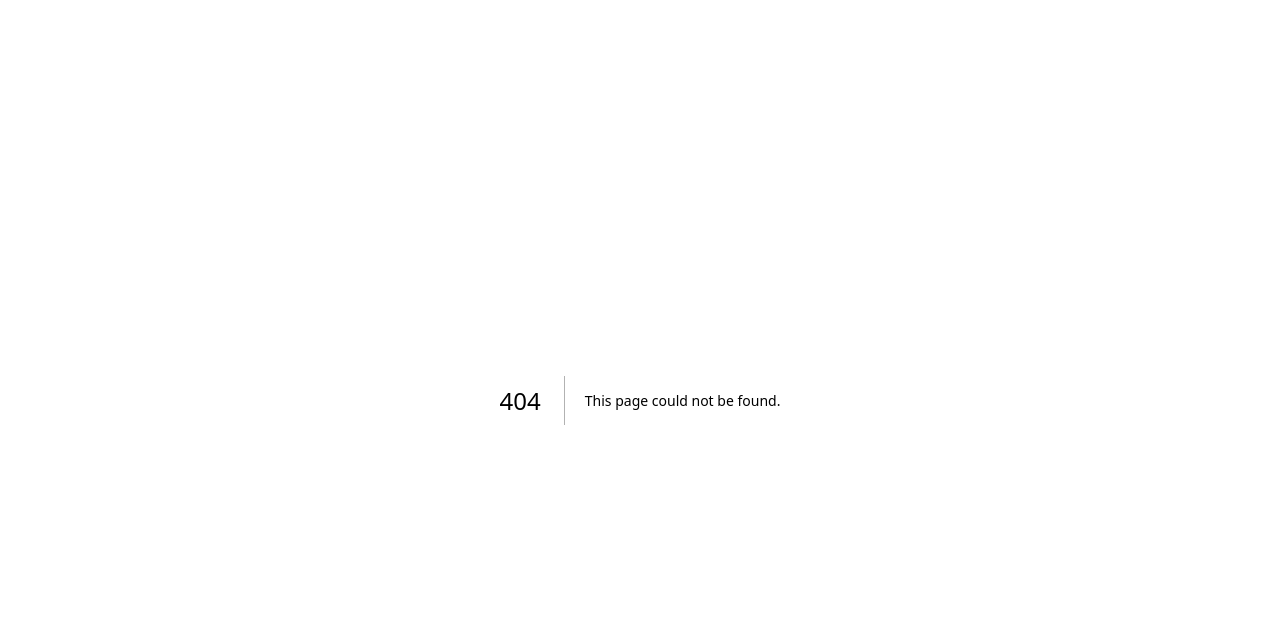
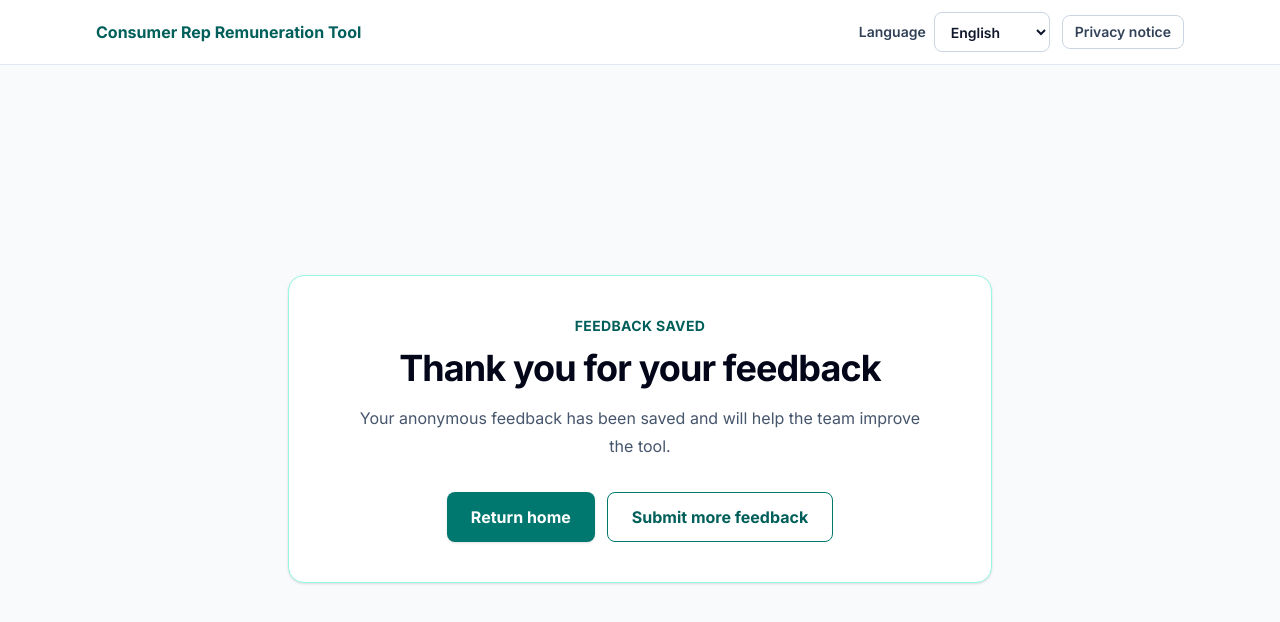
Before and after one commit to unsw-cse-comp99-3900/capstone-project-26t2-9900-t13c-cake, a Next.js app: page /feedback/thank-you in a window 1280 px wide. Before the commit this address had no page. Shown: the top 622 px of the page. Built offline with nearby package versions, Linux system fonts and the light colour scheme.

Commit message:
feat: align PDF exports and add feedback confirmation

```diff
--- a/package.json
+++ b/package.json
@@ -26,6 +26,7 @@
   },
   "dependencies": {
     "@prisma/client": "^6.9.0",
+    "html2canvas": "^1.4.1",
     "jspdf": "^4.2.1",
     "next": "^15.3.3",
     "nodemailer": "^9.0.3",
--- /dev/null
+++ b/src/app/feedback/thank-you/page.tsx
@@ -0,0 +1,11 @@
+import type { Metadata } from "next";
+import { FeedbackThankYouPage } from "@/components/feedback/FeedbackThankYouPage";
+
+export const metadata: Metadata = {
+  title: "Feedback saved | Consumer Rep Remuneration Tool",
+  description: "Confirmation that anonymous feedback was saved.",
+};
+
+export default function Page() {
+  return <FeedbackThankYouPage />;
+}
--- a/src/app/globals.css
+++ b/src/app/globals.css
@@ -79,6 +79,66 @@ body {
   display: none;
 }
 
+.pdf-export-staging {
+  --color-white: #ffffff;
+  --color-slate-50: #f8fafc;
+  --color-slate-100: #f1f5f9;
+  --color-slate-200: #e2e8f0;
+  --color-slate-300: #cbd5e1;
+  --color-slate-500: #64748b;
+  --color-slate-600: #475569;
+  --color-slate-700: #334155;
+  --color-slate-800: #1e293b;
+  --color-slate-950: #020617;
+  --color-teal-50: #f0fdfa;
+  --color-teal-100: #ccfbf1;
+  --color-teal-300: #5eead4;
+  --color-teal-600: #0d9488;
+  --color-teal-700: #0f766e;
+  --color-teal-800: #115e59;
+  --color-teal-900: #134e4a;
+  --color-amber-50: #fffbeb;
+  --color-amber-200: #fde68a;
+  --color-amber-950: #451a03;
+  --color-red-50: #fef2f2;
+  --color-red-200: #fecaca;
+  --color-red-700: #b91c1c;
+  --color-red-800: #991b1b;
+  --color-red-950: #450a0a;
+  position: fixed;
+  top: 0;
+  left: -10000px;
+  z-index: -1;
+  overflow: visible;
+  background: #fff;
+  color: #111;
+  pointer-events: none;
+}
+
+.pdf-export-staging .no-print {
+  display: none !important;
+}
+
+.pdf-export-staging .print-only {
+  display: block !important;
+}
+
+.pdf-export-staging .results-print-area {
+  width: 100%;
+  border: 0 !important;
+  border-radius: 0 !important;
+  box-shadow: none !important;
+  padding: 56px !important;
+}
+
+.pdf-export-staging .result-card-print {
+  box-shadow: none !important;
+}
+
+.pdf-export-staging .results-comparison-print {
+  overflow: visible !important;
+}
+
 @media print {
   @page {
     margin: 1.5cm;
@@ -109,7 +169,8 @@ body {
     box-shadow: none !important;
   }
 
-  .result-card-link::after {
+  .result-card-link::after,
+  .result-source-link::after {
     content: " (" attr(href) ")";
     font-size: 0.85em;
     font-weight: 600;
--- a/src/components/feedback/AnonymousFeedbackForm.tsx
+++ b/src/components/feedback/AnonymousFeedbackForm.tsx
@@ -1,6 +1,7 @@
 "use client";
 
 import { FormEvent, useState } from "react";
+import { useRouter } from "next/navigation";
 import { useLanguage } from "@/contexts/LanguageContext";
 import type { TranslationKey } from "@/i18n/translations";
 
@@ -20,6 +21,7 @@ const toolAreas: Array<{ value: string; label: TranslationKey }> = [
 
 export function AnonymousFeedbackForm() {
   const { t } = useLanguage();
+  const router = useRouter();
   const [status, setStatus] = useState<FormStatus>({ type: "idle" });
   const [rating, setRating] = useState("");
   const [partOfTool, setPartOfTool] = useState("General experience");
@@ -55,6 +57,7 @@ export function AnonymousFeedbackForm() {
       setImprovement("");
       setConsentConfirmed(false);
       setStatus({ type: "success" });
+      router.push("/feedback/thank-you");
     } catch (error) {
       setStatus({
         type: "error",
@@ -174,11 +177,6 @@ export function AnonymousFeedbackForm() {
         >
           {status.type === "submitting" ? t("submitting") : t("submitFeedback")}
         </button>
-        {status.type === "success" && (
-          <p role="status" className="text-sm font-semibold text-teal-800">
-            {t("feedbackSuccess")}
-          </p>
-        )}
         {status.type === "error" && (
           <p role="alert" className="rounded-lg border border-red-300 bg-red-50 px-3 py-2 text-sm font-semibold text-red-900">
             {status.message}
--- /dev/null
+++ b/src/components/feedback/FeedbackShell.tsx
@@ -0,0 +1,44 @@
+"use client";
+
+import type { ReactNode } from "react";
+import Link from "next/link";
+import { LanguageSelector } from "@/components/language/LanguageSelector";
+import { useLanguage } from "@/contexts/LanguageContext";
+
+type FeedbackShellProps = {
+  children: ReactNode;
+};
+
+export function FeedbackShell({ children }: FeedbackShellProps) {
+  const { t } = useLanguage();
+
+  return (
+    <main
+      id="main-content"
+      tabIndex={-1}
+      className="min-h-screen bg-slate-50 text-slate-900 outline-none"
+    >
+      <div className="border-b border-slate-200 bg-white">
+        <div className="mx-auto flex w-full max-w-6xl items-center justify-between gap-4 px-4 py-3 sm:px-6 lg:px-8">
+          <Link
+            href="/"
+            className="font-bold text-teal-800 transition hover:text-teal-950 focus-visible:outline-3 focus-visible:outline-offset-4 focus-visible:outline-teal-700"
+          >
+            {t("toolTitle")}
+          </Link>
+          <div className="flex flex-wrap items-center justify-end gap-3">
+            <LanguageSelector />
+            <Link
+              href="/privacy"
+              className="rounded-lg border border-slate-300 px-3 py-1.5 text-sm font-semibold text-slate-700 transition hover:bg-slate-50 focus-visible:outline-3 focus-visible:outline-offset-2 focus-visible:outline-teal-700"
+            >
+              {t("privacyNotice")}
+            </Link>
+          </div>
+        </div>
+      </div>
+
+      {children}
+    </main>
+  );
+}
--- /dev/null
+++ b/src/components/feedback/FeedbackThankYouPage.tsx
@@ -0,0 +1,44 @@
+"use client";
+
+import Link from "next/link";
+import { FeedbackShell } from "./FeedbackShell";
+import { useLanguage } from "@/contexts/LanguageContext";
+
+export function FeedbackThankYouPage() {
+  const { t } = useLanguage();
+
+  return (
+    <FeedbackShell>
+      <section className="mx-auto flex w-full max-w-3xl items-center px-4 py-12 sm:min-h-[calc(100vh-4.5rem)] sm:px-6 lg:px-8">
+        <div
+          role="status"
+          className="w-full rounded-2xl border border-teal-200 bg-white p-6 text-center shadow-sm sm:p-10"
+        >
+          <p className="text-sm font-bold uppercase tracking-wide text-teal-800">
+            {t("feedbackSavedLabel")}
+          </p>
+          <h1 className="mt-3 text-3xl font-bold tracking-tight text-slate-950 sm:text-4xl">
+            {t("feedbackThankYouTitle")}
+          </h1>
+          <p className="mx-auto mt-4 max-w-xl text-base leading-7 text-slate-600">
+            {t("feedbackThankYouText")}
+          </p>
+          <div className="mt-8 flex flex-col justify-center gap-3 sm:flex-row">
+            <Link
+              href="/"
+              className="inline-flex min-h-12 items-center justify-center rounded-lg bg-teal-700 px-6 py-3 text-base font-bold text-white shadow-sm transition hover:bg-teal-800 focus-visible:outline-3 focus-visible:outline-offset-2 focus-visible:outline-teal-700"
+            >
+              {t("returnHome")}
+            </Link>
+            <Link
+              href="/feedback"
+              className="inline-flex min-h-12 items-center justify-center rounded-lg border border-teal-700 bg-white px-6 py-3 text-base font-bold text-teal-800 transition hover:bg-teal-50 focus-visible:outline-3 focus-visible:outline-offset-2 focus-visible:outline-teal-700"
+            >
+              {t("submitMoreFeedback")}
+            </Link>
+          </div>
+        </div>
+      </section>
+    </FeedbackShell>
+  );
+}
--- a/src/components/results/ResultsComparisonView.tsx
+++ b/src/components/results/ResultsComparisonView.tsx
@@ -41,7 +41,7 @@ const comparisonRows: ComparisonRow[] = [
           href={record.link}
           target="_blank"
           rel="noreferrer"
-          className="font-bold text-teal-800 underline-offset-4 hover:underline focus-visible:outline-3 focus-visible:outline-offset-2 focus-visible:outline-teal-700"
+          className="result-source-link font-bold text-teal-800 underline-offset-4 hover:underline focus-visible:outline-3 focus-visible:outline-offset-2 focus-visible:outline-teal-700"
         >
           Open source
         </a>
@@ -84,7 +84,7 @@ export function ResultsComparisonView({
         </div>
       </div>
 
-      <div className="mt-4 overflow-x-auto rounded-xl border border-slate-200">
+      <div className="results-comparison-print mt-4 overflow-x-auto rounded-xl border border-slate-200">
         <table className="min-w-full divide-y divide-slate-200 text-left text-sm">
           <thead className="bg-slate-50">
             <tr>
--- a/src/components/results/ResultsExportActions.tsx
+++ b/src/components/results/ResultsExportActions.tsx
@@ -1,15 +1,11 @@
 "use client";
 
 import { useState, type ReactNode } from "react";
-import type { EvidenceRecordDTO } from "@/server/repositories/evidenceRepository";
-import type { MultiQuizFilters, QuizFilters } from "@/lib/filter/filterService";
 import { exportResultsPdf } from "@/lib/results/exportResultsPdf";
 import { printResults } from "@/lib/results/printResults";
 import { useLanguage } from "@/contexts/LanguageContext";
 
 type ResultsExportActionsProps = {
-  filters: QuizFilters | MultiQuizFilters;
-  records: EvidenceRecordDTO[];
   disabled?: boolean;
   trailingActions?: ReactNode;
 };
@@ -19,8 +15,6 @@ const actionButtonClassName =
 
 /** CAKE-14 — print and PDF export controls for the results panel */
 export function ResultsExportActions({
-  filters,
-  records,
   disabled = false,
   trailingActions,
 }: ResultsExportActionsProps) {
@@ -35,7 +29,7 @@ export function ResultsExportActions({
     setIsExporting(true);
 
     try {
-      await exportResultsPdf({ filters, records });
+      await exportResultsPdf();
     } catch {
       setExportError(t("exportError"));
     } finally {
--- a/src/components/results/ResultsPanel.tsx
+++ b/src/components/results/ResultsPanel.tsx
@@ -128,8 +128,6 @@ export function ResultsPanel({ filters, records, error, onRetry, onStartOver }:
 
       <div className="no-print mt-4 flex flex-col gap-2 sm:flex-row sm:items-center sm:justify-between">
         <ResultsExportActions
-          filters={filters}
-          records={flatRecords}
           disabled={!hasExportableResults}
           trailingActions={
             <button
@@ -230,7 +228,7 @@ export function ResultsPanel({ filters, records, error, onRetry, onStartOver }:
         </div>
       )}
 
-      <div className="mt-4">
+      <div className="results-disclaimer-print mt-4">
         <DisclaimerBanner />
       </div>
     </section>
--- a/src/i18n/translations.ts
+++ b/src/i18n/translations.ts
@@ -156,6 +156,11 @@ const en = {
   submitting: "Submitting...",
   submitFeedback: "Submit feedback",
   feedbackSuccess: "Thank you. Your anonymous feedback has been saved.",
+  feedbackSavedLabel: "Feedback saved",
+  feedbackThankYouTitle: "Thank you for your feedback",
+  feedbackThankYouText: "Your anonymous feedback has been saved and will help the team improve the tool.",
+  returnHome: "Return home",
+  submitMoreFeedback: "Submit more feedback",
   feedbackError: "Feedback could not be submitted.",
   administrator: "Administrator",
   accountCentre: "Account centre",
@@ -409,6 +414,11 @@ const zh: Record<TranslationKey, string> = {
   submitting: "正在提交……",
   submitFeedback: "提交反馈",
   feedbackSuccess: "感谢您的反馈。匿名反馈已保存。",
+  feedbackSavedLabel: "反馈已保存",
+  feedbackThankYouTitle: "感谢您的反馈",
+  feedbackThankYouText: "您的匿名反馈已保存，并将帮助团队继续改进本工具。",
+  returnHome: "返回首页",
+  submitMoreFeedback: "继续提交反馈",
   feedbackError: "无法提交反馈。",
   administrator: "管理员",
   accountCentre: "账户中心",
--- a/src/lib/results/exportResultsPdf.ts
+++ b/src/lib/results/exportResultsPdf.ts
@@ -1,159 +1,199 @@
-import type { EvidenceRecordDTO } from "@/server/repositories/evidenceRepository";
-import type { MultiQuizFilters, QuizFilters } from "@/lib/filter/filterService";
-import {
-  RESULTS_DISCLAIMER,
-  TOOL_TITLE,
-  buildResultsPdfFilename,
-  formatBooleanGuidance,
-  formatFilterSummary,
-  formatRateRange,
-  formatResultSummary,
-} from "./resultFormatters";
+import { buildResultsPdfFilename } from "./resultFormatters";
+import { PRINT_AREA_ID } from "./printResults";
 
 type ExportResultsPdfInput = {
-  filters: QuizFilters | MultiQuizFilters;
-  records: EvidenceRecordDTO[];
   generatedAt?: Date;
 };
 
-const PAGE_MARGIN = 48;
-const LINE_HEIGHT = 14;
-const TITLE_SIZE = 16;
-const BODY_SIZE = 11;
-const SMALL_SIZE = 9;
+type ProtectedBlock = {
+  top: number;
+  bottom: number;
+};
 
-function addLines(
-  doc: import("jspdf").jsPDF,
-  lines: string[],
-  x: number,
-  y: number,
-  maxWidth: number,
-  pageHeight: number,
-): number {
-  let currentY = y;
+export type PdfPageSlice = {
+  start: number;
+  end: number;
+};
 
-  for (const line of lines) {
-    const wrapped = doc.splitTextToSize(line, maxWidth) as string[];
+const EXPORT_WIDTH = 794;
+const MIN_PAGE_FILL_RATIO = 0.35;
 
-    for (const wrappedLine of wrapped) {
-      if (currentY > pageHeight - PAGE_MARGIN) {
-        doc.addPage();
-        currentY = PAGE_MARGIN;
+export function calculatePdfPageSlices(
+  totalHeight: number,
+  maxPageHeight: number,
+  protectedBlocks: ProtectedBlock[],
+): PdfPageSlice[] {
+  if (totalHeight <= 0 || maxPageHeight <= 0) {
+    return [];
   }
 
-      doc.text(wrappedLine, x, currentY);
-      currentY += LINE_HEIGHT;
+  const blocks = [...protectedBlocks].sort((left, right) => left.top - right.top);
+  const slices: PdfPageSlice[] = [];
+  let start = 0;
+
+  while (start < totalHeight) {
+    const targetEnd = Math.min(start + maxPageHeight, totalHeight);
+    let end = targetEnd;
+
+    if (targetEnd < totalHeight) {
+      const crossingBlock = blocks.find(
+        (block) => block.top < targetEnd && block.bottom > targetEnd,
+      );
+
+      if (
+        crossingBlock &&
+        crossingBlock.top - start >= maxPageHeight * MIN_PAGE_FILL_RATIO
+      ) {
+        end = crossingBlock.top;
       }
     }
 
-  return currentY;
+    if (end <= start) {
+      end = targetEnd;
     }
 
-function buildRecordLines(record: EvidenceRecordDTO): string[] {
-  const lines = [
-    record.publisher,
-    record.title,
-    [record.year ? `Year: ${record.year}` : null, `Jurisdictions: ${record.jurisdictions}`]
-      .filter(Boolean)
-      .join(" · "),
-    `Rate: ${formatRateRange(record)}`,
-    `Reimbursement guidance: ${formatBooleanGuidance(record.reimbursementGuidance)}`,
-    `Unpaid consumer engagement guidance: ${formatBooleanGuidance(record.unpaidEngagementGuidance)}`,
-  ];
-
-  if (record.exampleOrganisations) {
-    lines.push(`Example organisations: ${record.exampleOrganisations}`);
+    slices.push({ start, end });
+    start = end;
   }
 
-  if (record.link) {
-    lines.push(`Source: ${record.link}`);
+  return slices;
 }
 
-  return lines;
+function prepareClone(source: HTMLElement): {
+  staging: HTMLDivElement;
+  clone: HTMLElement;
+} {
+  const staging = document.createElement("div");
+  staging.className = "pdf-export-staging";
+  staging.style.width = `${EXPORT_WIDTH}px`;
+
+  const clone = source.cloneNode(true) as HTMLElement;
+  clone.removeAttribute("id");
+  clone.setAttribute("aria-hidden", "true");
+
+  clone
+    .querySelectorAll<HTMLAnchorElement>(".result-card-link, .result-source-link")
+    .forEach((link) => {
+      link.removeAttribute("target");
+      link.textContent = `${link.textContent?.trim() ?? "Source"} (${link.href})`;
+    });
+
+  staging.appendChild(clone);
+  document.body.appendChild(staging);
+
+  return { staging, clone };
 }
 
-/** CAKE-14 — build and download a PDF summary of quiz results */
-export async function exportResultsPdf({
-  filters,
-  records,
-  generatedAt = new Date(),
-}: ExportResultsPdfInput): Promise<void> {
-  const { jsPDF } = await import("jspdf");
-  const doc = new jsPDF({ unit: "pt", format: "a4" });
-  const pageWidth = doc.internal.pageSize.getWidth();
-  const pageHeight = doc.internal.pageSize.getHeight();
-  const contentWidth = pageWidth - PAGE_MARGIN * 2;
+function collectProtectedBlocks(root: HTMLElement): ProtectedBlock[] {
+  const rootTop = root.getBoundingClientRect().top;
 
-  let y = PAGE_MARGIN;
-
-  doc.setFont("helvetica", "bold");
-  doc.setFontSize(TITLE_SIZE);
-  doc.text(TOOL_TITLE, PAGE_MARGIN, y);
-  y += LINE_HEIGHT + 4;
-
-  doc.setFont("helvetica", "normal");
-  doc.setFontSize(BODY_SIZE);
-  y = addLines(
-    doc,
-    [
-      "Results summary",
-      `Generated: ${generatedAt.toLocaleString()}`,
-      formatResultSummary(records.length),
-      formatFilterSummary(filters),
-    ],
-    PAGE_MARGIN,
-    y,
-    contentWidth,
-    pageHeight,
-  );
-
-  y += LINE_HEIGHT / 2;
-
-  if (records.length === 0) {
-    doc.setFont("helvetica", "bold");
-    y = addLines(
-      doc,
-      ["No exact matches found"],
-      PAGE_MARGIN,
-      y,
-      contentWidth,
-      pageHeight,
-    );
-    doc.setFont("helvetica", "normal");
-    y = addLines(
-      doc,
-      [
-        "Try broadening the jurisdiction, removing the sub-category, or selecting a more general engagement context.",
-      ],
-      PAGE_MARGIN,
-      y,
-      contentWidth,
-      pageHeight,
-    );
-  } else {
-    records.forEach((record, index) => {
-      const recordLines = buildRecordLines(record);
-
-      if (index > 0) {
-        y += LINE_HEIGHT / 2;
-      }
-
-      if (y > pageHeight - PAGE_MARGIN - LINE_HEIGHT * 4) {
-        doc.addPage();
-        y = PAGE_MARGIN;
-      }
-
-      doc.setFont("helvetica", "bold");
-      y = addLines(doc, recordLines.slice(0, 2), PAGE_MARGIN, y, contentWidth, pageHeight);
-      doc.setFont("helvetica", "normal");
-      y = addLines(doc, recordLines.slice(2), PAGE_MARGIN, y, contentWidth, pageHeight);
+  return Array.from(
+    root.querySelectorAll<HTMLElement>(".result-card-print, .results-disclaimer-print"),
+  ).map((element) => {
+    const bounds = element.getBoundingClientRect();
+    return {
+      top: bounds.top - rootTop,
+      bottom: bounds.bottom - rootTop,
+    };
   });
 }
 
-  y += LINE_HEIGHT;
-  doc.setFont("helvetica", "italic");
-  doc.setFontSize(SMALL_SIZE);
-  addLines(doc, [`Important: ${RESULTS_DISCLAIMER}`], PAGE_MARGIN, y, contentWidth, pageHeight);
+function createPageImage(
+  source: HTMLCanvasElement,
+  start: number,
+  end: number,
+): HTMLCanvasElement {
+  const page = document.createElement("canvas");
+  page.width = source.width;
+  page.height = Math.max(1, end - start);
+
+  const context = page.getContext("2d");
+  if (!context) {
+    throw new Error("Unable to prepare the PDF page.");
+  }
+
+  context.fillStyle = "#ffffff";
+  context.fillRect(0, 0, page.width, page.height);
+  context.drawImage(
+    source,
+    0,
+    start,
+    source.width,
+    page.height,
+    0,
+    0,
+    source.width,
+    page.height,
+  );
+
+  return page;
+}
+
+/** CAKE-14 - download the same results layout used by browser printing. */
+export async function exportResultsPdf({
+  generatedAt = new Date(),
+}: ExportResultsPdfInput = {}): Promise<void> {
+  const source = document.getElementById(PRINT_AREA_ID);
+  if (!source) {
+    throw new Error("Results are not available for export.");
+  }
+
+  const { staging, clone } = prepareClone(source);
+
+  try {
+    await document.fonts.ready;
+    await new Promise<void>((resolve) => requestAnimationFrame(() => resolve()));
+
+    const [{ jsPDF }, { default: html2canvas }] = await Promise.all([
+      import("jspdf"),
+      import("html2canvas"),
+    ]);
+
+    const doc = new jsPDF({ unit: "pt", format: "a4", orientation: "portrait" });
+    const pageWidth = doc.internal.pageSize.getWidth();
+    const pageHeight = doc.internal.pageSize.getHeight();
+    const maxPageHeight = clone.offsetWidth * (pageHeight / pageWidth);
+    const slices = calculatePdfPageSlices(
+      clone.scrollHeight,
+      maxPageHeight,
+      collectProtectedBlocks(clone),
+    );
+
+    const canvas = await html2canvas(clone, {
+      backgroundColor: "#ffffff",
+      logging: false,
+      scale: 2,
+      useCORS: true,
+      width: clone.scrollWidth,
+      height: clone.scrollHeight,
+      windowWidth: EXPORT_WIDTH,
+    });
+    const pixelRatio = canvas.height / clone.scrollHeight;
+
+    slices.forEach((slice, index) => {
+      const start = Math.round(slice.start * pixelRatio);
+      const end = Math.min(canvas.height, Math.round(slice.end * pixelRatio));
+      const pageCanvas = createPageImage(canvas, start, end);
+      const renderedHeight = pageCanvas.height * (pageWidth / pageCanvas.width);
+
+      if (index > 0) {
+        doc.addPage();
+      }
+
+      doc.addImage(
+        pageCanvas.toDataURL("image/jpeg", 0.95),
+        "JPEG",
+        0,
+        0,
+        pageWidth,
+        renderedHeight,
+        undefined,
+        "FAST",
+      );
+    });
 
     doc.save(buildResultsPdfFilename(generatedAt));
+  } finally {
+    staging.remove();
   }
+}
```
Also changed, not shown: src/components/feedback/FeedbackPage.tsx (+3 -24 lines), 2 other files (tests, documents, lock files or other folders). Lines whose indentation alone changed are shown as unchanged.
